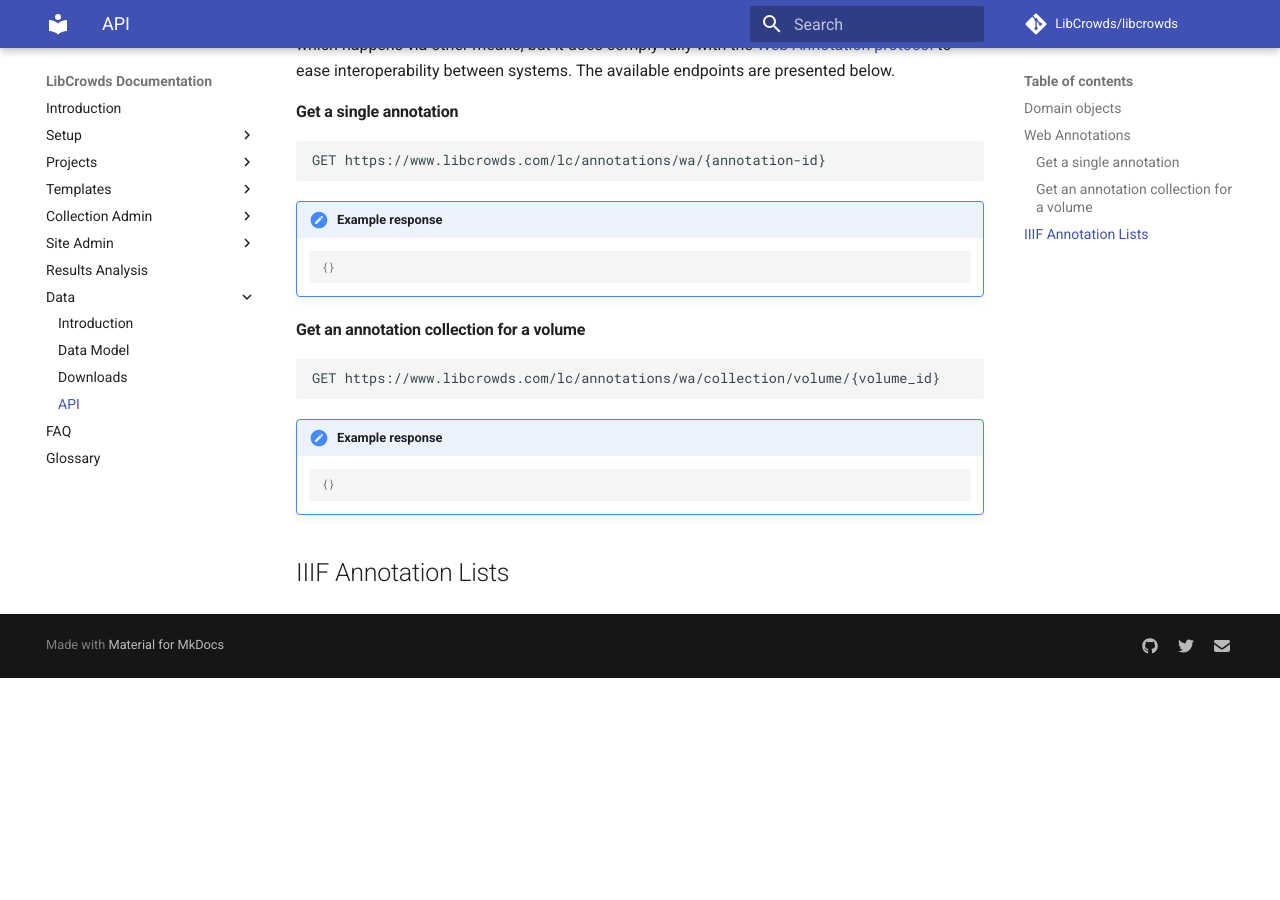
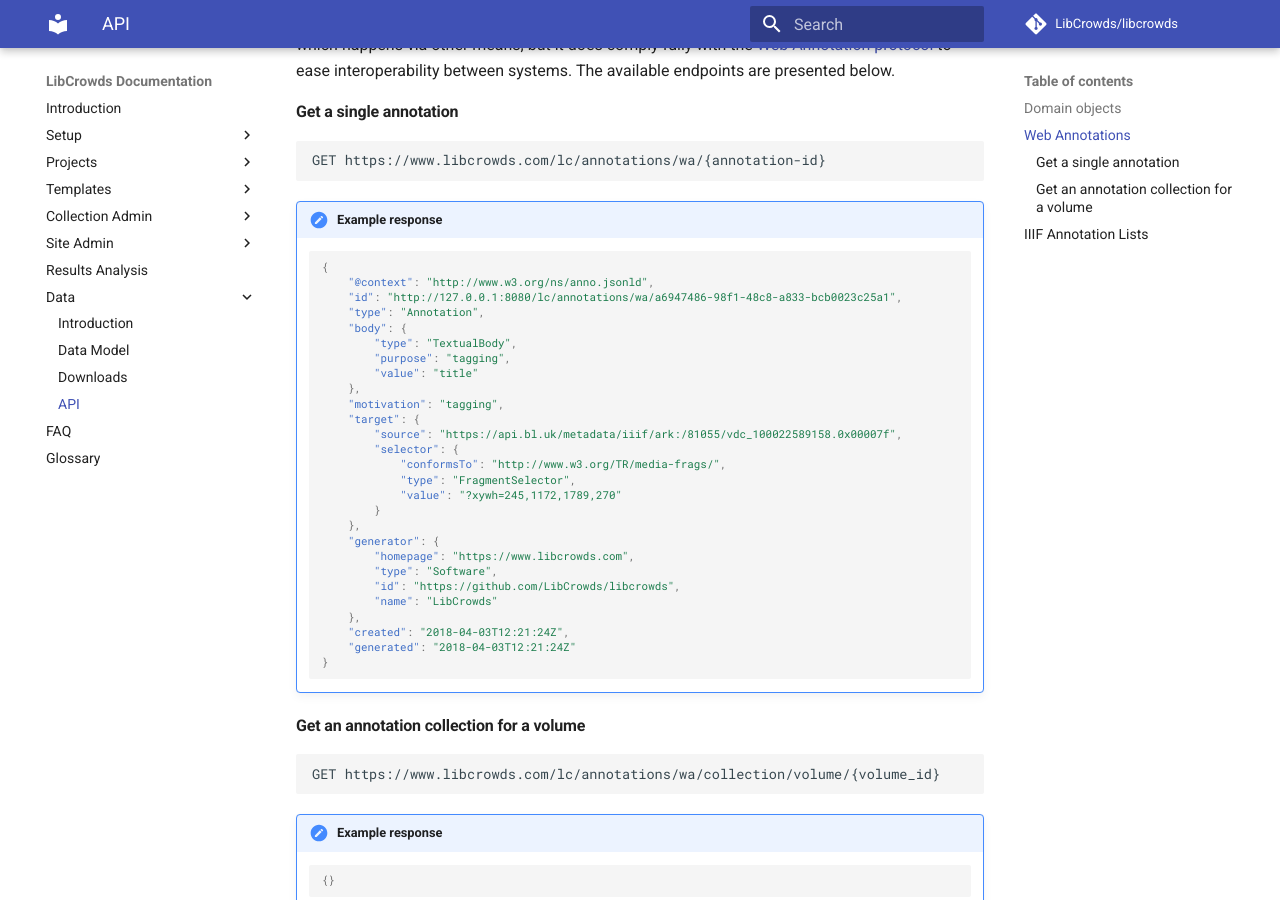
Before and after one commit to LibCrowds/docs, an MkDocs documentation site: the page built from docs/data/api.md, in a window 1280 px wide and 900 px high, scrolled down 483 px. Built offline with MkDocs 1.6.1 and Material for MkDocs 9.7.7, drawn with Linux system fonts in a browser that asks for light colours; comment, search, counter and statistics services are not loaded; old or Windows-style settings are respelled for this version of MkDocs; before the commit the page ends 1161 px from its top, so only the background shows below that.

Commit message:
Update API docs

````diff
--- a/docs/data/api.md
+++ b/docs/data/api.md
@@ -26,7 +26,33 @@
 !!! summary "Example response"
 
     ```json-ld
-    {}
+    {
+        "@context": "http://www.w3.org/ns/anno.jsonld",
+        "id": "http://127.0.0.1:8080/lc/annotations/wa/a6947486-98f1-48c8-a833-bcb0023c25a1",
+        "type": "Annotation",
+        "body": {
+            "type": "TextualBody",
+            "purpose": "tagging",
+            "value": "title"
+        },
+        "motivation": "tagging",
+        "target": {
+            "source": "https://api.bl.uk/metadata/iiif/ark:/81055/vdc_100022589158.0x00007f",
+            "selector": {
+                "conformsTo": "http://www.w3.org/TR/media-frags/",
+                "type": "FragmentSelector",
+                "value": "?xywh=245,1172,1789,270"
+            }
+        },
+        "generator": {
+            "homepage": "https://www.libcrowds.com",
+            "type": "Software",
+            "id": "https://github.com/LibCrowds/libcrowds",
+            "name": "LibCrowds"
+        },
+        "created": "2018-04-03T12:21:24Z",
+        "generated": "2018-04-03T12:21:24Z"
+    }
     ```
 
 #### Get an annotation collection for a volume
````
